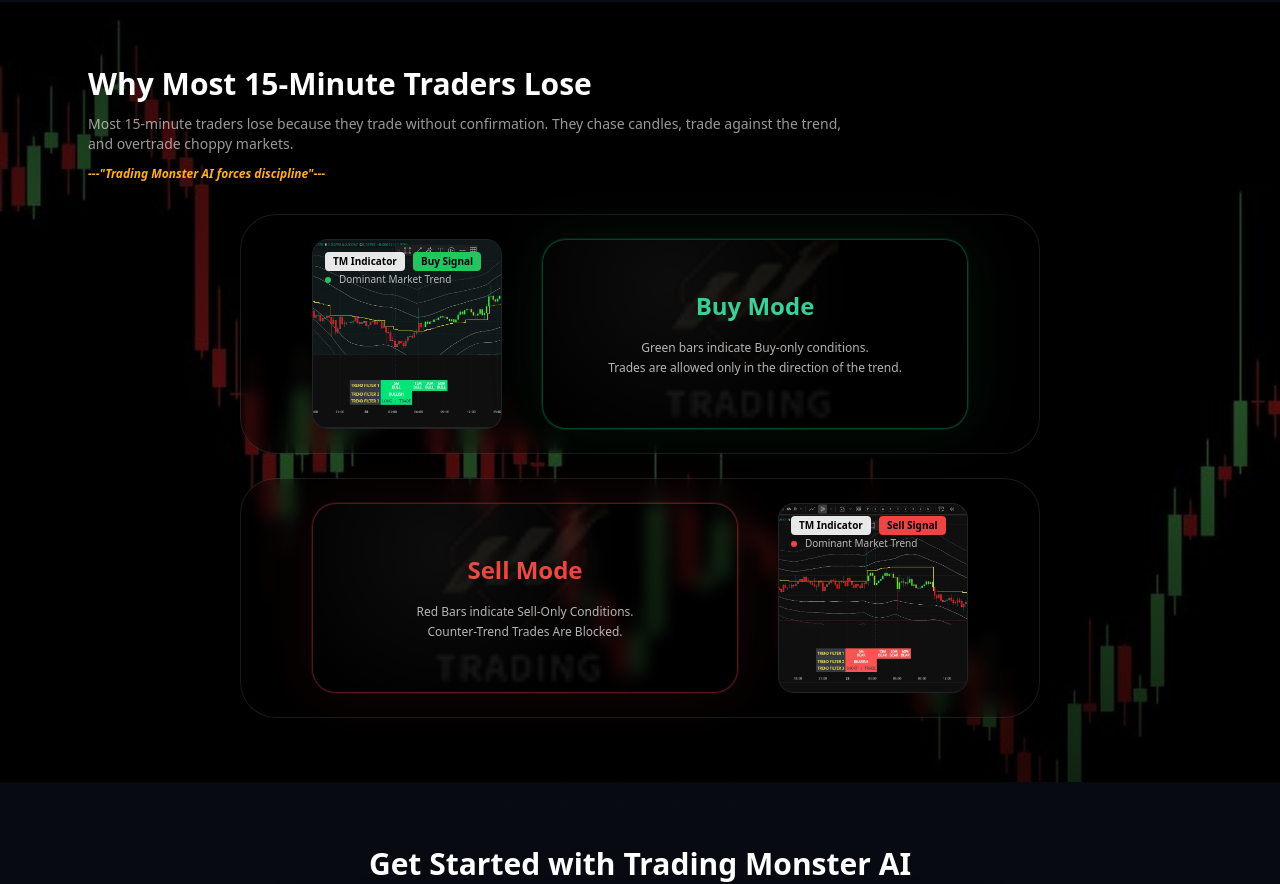
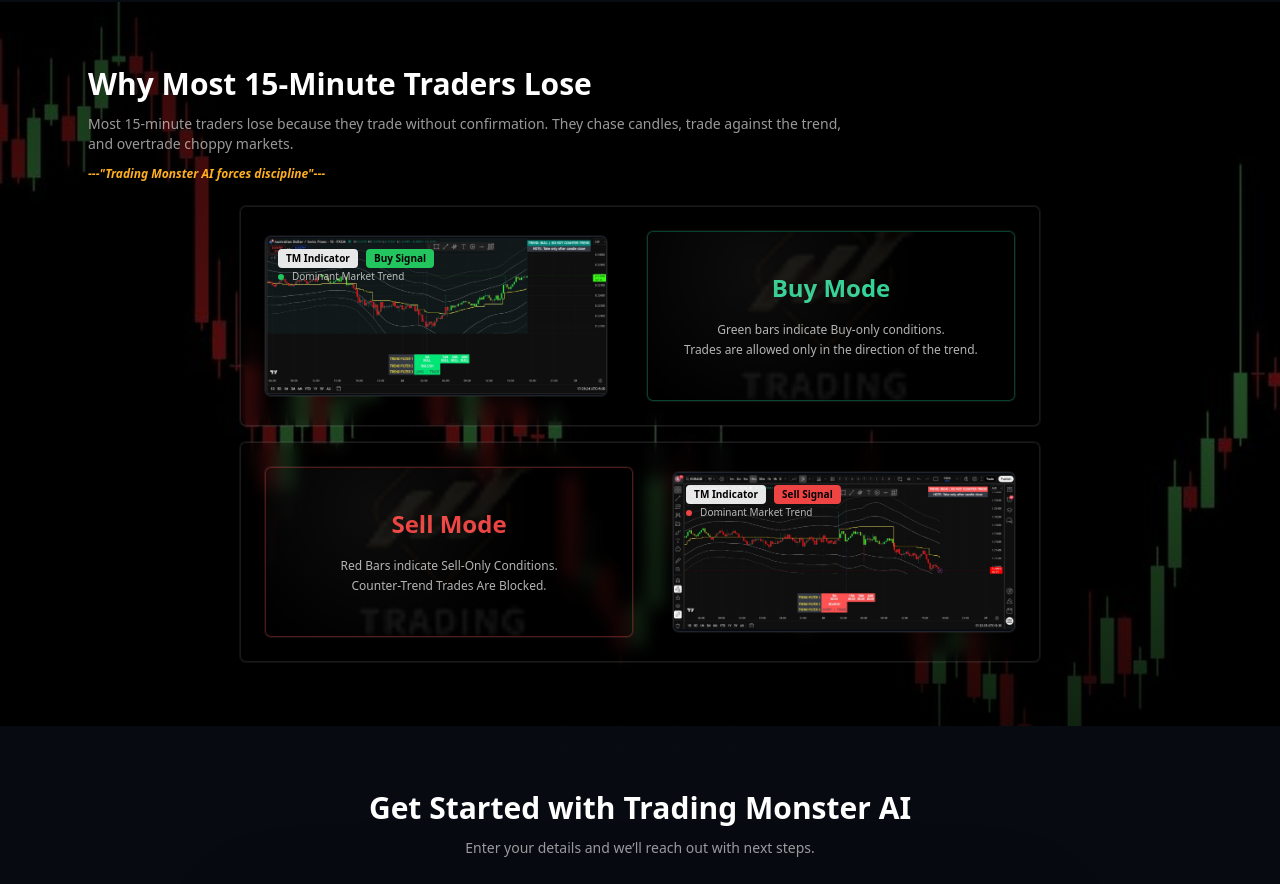
Before and after one commit to Rathees20/Trading--Monster, a React (Vite) app: page / in a window 1280 px wide. Shown: the part 593-1477 px from the top of the page. Built offline with nearby package versions, Linux system fonts and the light colour scheme.

Commit message:
Update WhyMostTradersLose.jsx

```diff
--- a/src/components/WhyMostTradersLose.jsx
+++ b/src/components/WhyMostTradersLose.jsx
@@ -10,7 +10,7 @@ function MiniSignalChart({ variant = "buy" }) {
   const chartSrc = isBuy ? buyChartImg : sellChartImg;
 
   return (
-    <div className="relative h-[190px] w-[190px] overflow-hidden rounded-2xl border border-white/10 bg-[#070B12] shadow-[inset_0_0_0_1px_rgba(255,255,255,0.05)]">
+    <div className="relative h-[150px] w-full max-w-[320px] overflow-hidden rounded-md border border-white/10 bg-[#070B12] shadow-[0_0_0_1px_rgba(255,255,255,0.06)] sm:h-[160px] sm:max-w-[360px]">
       {/* top labels (like screenshot) */}
       <div className="absolute left-3 top-3 z-10 flex items-center gap-2 text-[10px] font-semibold">
         <span className="rounded bg-white/90 px-2 py-0.5 text-black">
@@ -32,7 +32,7 @@ function MiniSignalChart({ variant = "buy" }) {
       <img
         src={chartSrc}
         alt={isBuy ? "Buy chart" : "Sell chart"}
-        className="block h-full w-full object-cover"
+        className="block h-full w-full object-contain"
         loading="lazy"
         draggable={false}
       />
@@ -43,16 +43,13 @@ function MiniSignalChart({ variant = "buy" }) {
 function ModePanel({ title, description, tone = "buy" }) {
   const isBuy = tone === "buy";
   const border = isBuy ? "border-emerald-500/35" : "border-red-500/35";
-  const glow = isBuy
-    ? "shadow-[0_0_0_1px_rgba(34,197,94,0.12),0_0_60px_rgba(34,197,94,0.10)]"
-    : "shadow-[0_0_0_1px_rgba(239,68,68,0.12),0_0_60px_rgba(239,68,68,0.10)]";
   const titleColor = isBuy ? "text-emerald-400" : "text-red-500";
   const bg =
     "bg-[radial-gradient(circle_at_30%_25%,rgba(255,255,255,0.05),transparent_55%)]";
 
   return (
     <div
-      className={`relative flex h-[190px] w-full max-w-[426px] items-center justify-center rounded-3xl border ${border} ${glow} ${bg} px-6 py-10 text-center`}
+      className={`relative flex h-[160px] w-full max-w-[426px] items-center justify-center rounded-md border ${border} bg-black/20 ${bg} px-6 py-6 text-center shadow-[0_0_0_1px_rgba(255,255,255,0.06)] sm:h-[170px]`}
     >
       {/* watermark logo */}
       <div
@@ -74,7 +71,7 @@ function ModePanel({ title, description, tone = "buy" }) {
 
 export default function WhyMostTradersLose() {
   return (
-    <section className="relative isolate overflow-hidden py-10 sm:py-16" id="why">
+    <section className="relative isolate overflow-hidden py-8 sm:py-16" id="why">
       {/* Section background image: `src/assets/background whychase trade.jpg` */}
       <div className="pointer-events-none absolute inset-0 z-0">
         <div
@@ -101,9 +98,9 @@ export default function WhyMostTradersLose() {
           ---&quot;Trading Monster AI forces discipline&quot;---
         </div>
 
-        <div className="mt-8 grid gap-6">
+        <div className="mt-6 grid gap-4">
           {/* Card 1 (Buy) */}
-          <div className="mx-auto w-full max-w-[800px] rounded-[2.25rem] border border-white/10 bg-black/20 p-4 backdrop-blur sm:p-6">
+          <div className="mx-auto w-full max-w-[800px] rounded-md border border-white/10 bg-black/20 p-4 shadow-[0_0_0_1px_rgba(255,255,255,0.06)] backdrop-blur sm:p-6">
             <div className="flex flex-col-reverse items-center justify-center gap-8 md:flex-row md:gap-10">
               <MiniSignalChart variant="buy" />
               <ModePanel
@@ -121,7 +118,7 @@ export default function WhyMostTradersLose() {
           </div>
 
           {/* Card 2 (Sell) */}
-          <div className="mx-auto w-full max-w-[800px] rounded-[2.25rem] border border-white/10 bg-black/20 p-4 backdrop-blur sm:p-6">
+          <div className="mx-auto w-full max-w-[800px] rounded-md border border-white/10 bg-black/20 p-4 shadow-[0_0_0_1px_rgba(255,255,255,0.06)] backdrop-blur sm:p-6">
             <div className="flex flex-col items-center justify-center gap-8 md:flex-row md:gap-10">
               <ModePanel
                 tone="sell"
```
